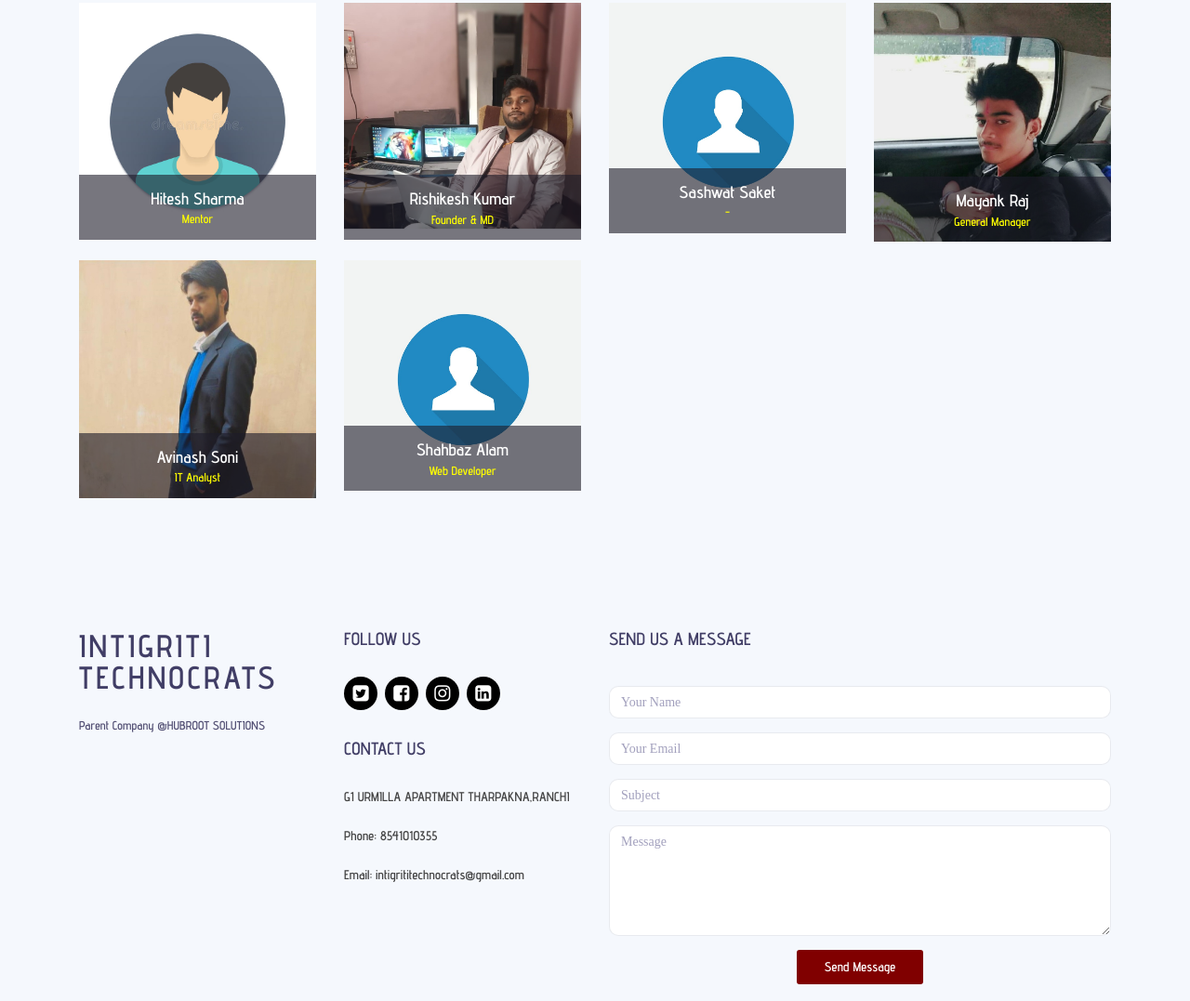
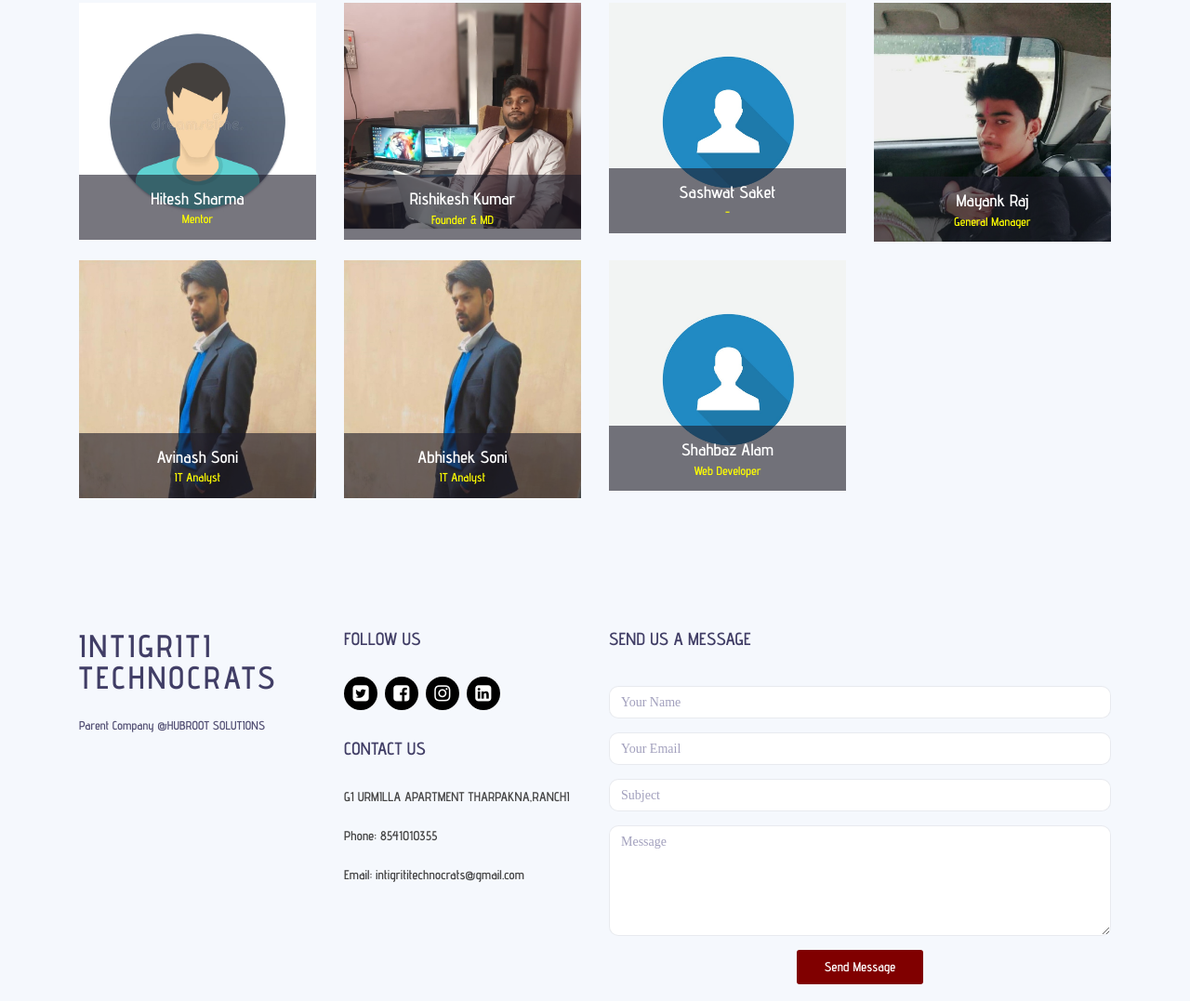
Before and after one commit to MayaNk-py-dev/IntigritiTechnocrats, a plain HTML site: page index.html in a window 1280 px wide. Shown: the part 7088-8165 px from the top of the page at 93% size. Drawn offline with Linux system fonts and the light colour scheme; files whose address does not match are found by name.

Commit message:
Update index.html

```diff
--- a/index.html
+++ b/index.html
@@ -671,6 +671,23 @@ mayank raj
               </div>
             </div>
           </div>
+           <div class="col-lg-3 col-md-6 wow fadeInUp" data-wow-delay="0.2s">
+            <div class="member">
+              <img src="img/team/avinash soni.jpeg" class="img-fluid" alt="">
+              <div class="member-info">
+                <div class="member-info-content">
+                  <h4>Abhishek Soni</h4>
+                  <span>IT Analyst</span>
+                  <div class="social">
+                    <a href=""><i class="fa fa-twitter"></i></a>
+                    <a href=""><i class="fa fa-facebook"></i></a>
+                    <a href=""><i class="fa fa-linkedin"></i></a>
+                    <a href=""><i class="fa fa-instagram"></i></a>
+                  </div>
+                </div>
+              </div>
+            </div>
+          </div>
           <div class="col-lg-3 col-md-6 wow fadeInUp" data-wow-delay="0.2s">
             <div class="member">
               <img src="img\3248122.jpg" class="img-fluid" alt="">
```
